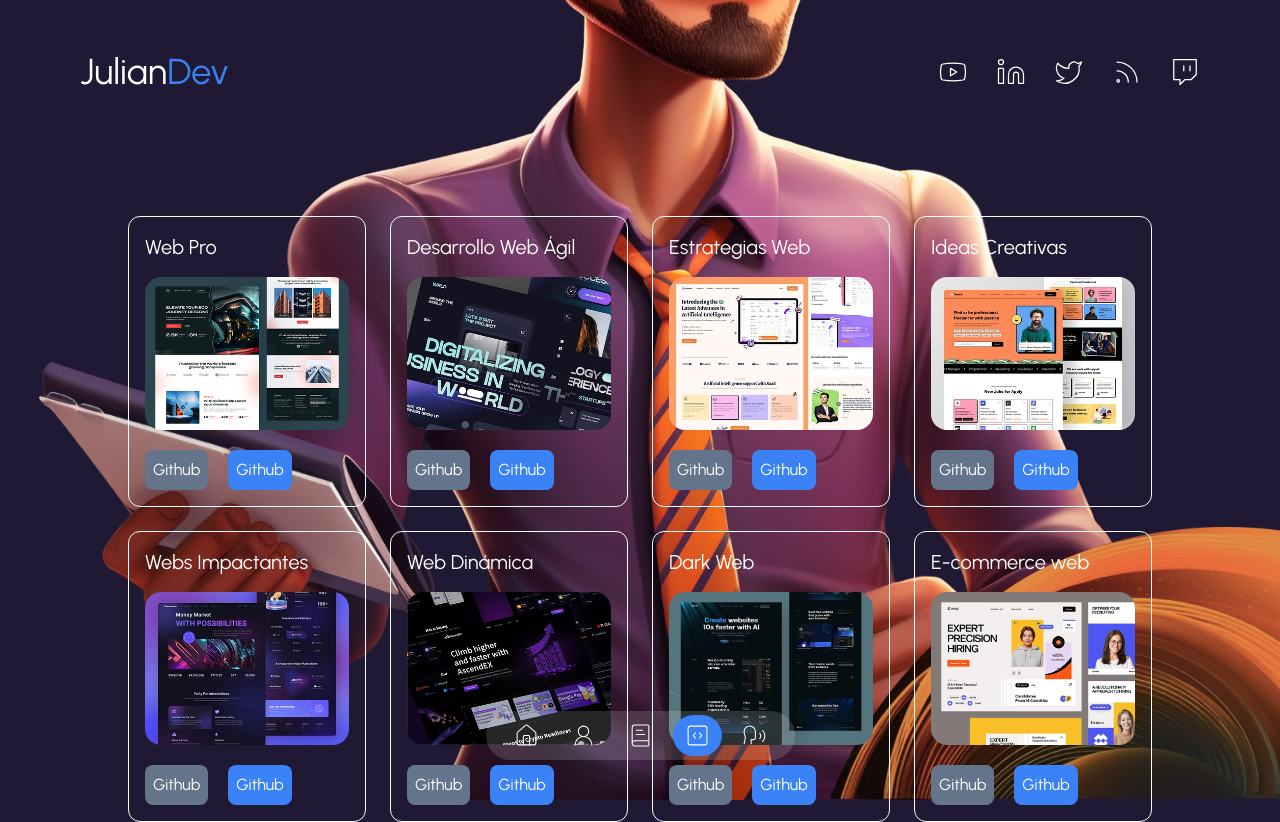
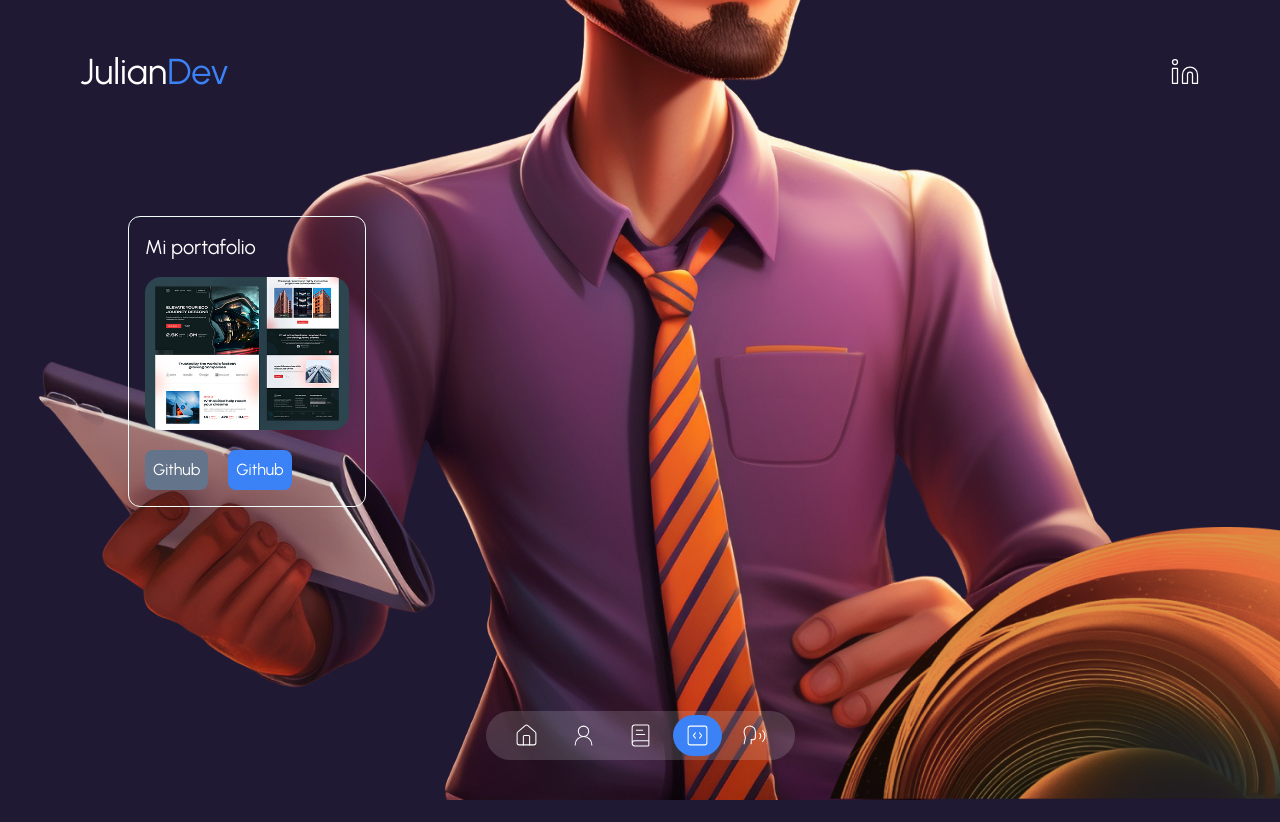
Before and after one commit to Julian19G/PortafolioFullStack, a Next.js app: page /portafolio in a window 1280 px wide. After the commit the page ends 800 px from the top, so only its background shows below. Built offline with nearby package versions, Linux system fonts and the light colour scheme.

Commit message:
personalizacion

```diff
--- a/data.tsx
+++ b/data.tsx
@@ -2,29 +2,9 @@ import { BookText, CodeSquare, HomeIcon, UserRound, Linkedin, Twitter, Rss, Twit
 
 export const socialNetworks = [
     {
-        id: 1,
-        logo: <Youtube size={30} strokeWidth={1} />,
-        src: "#!",
-    },
-    {
         id: 2,
         logo: <Linkedin size={30} strokeWidth={1} />,
-        src: "#!",
-    },
-    {
-        id: 3,
-        logo: <Twitter size={30} strokeWidth={1} />,
-        src: "#!",
-    },
-    {
-        id: 4,
-        logo: <Rss size={30} strokeWidth={1} />,
-        src: "#!",
-    },
-    {
-        id: 5,
-        logo: <Twitch size={30} strokeWidth={1} />,
-        src: "#!",
+        src: "https://www.linkedin.com/in/juli%C3%A1n-guerra-ria%C3%B1o-1a5b9b20b/",
     },
 ];
 
@@ -65,62 +45,57 @@ export const itemsNavbar = [
 export const dataAboutPage = [
     {
         id: 1,
-        title: "Frontend Developer",
-        subtitle: "TechSolutions",
-        description: "Colabora con un equipo dinámico para desarrollar interfaces de usuario atractivas y funcionales que impulsen el éxito de nuestros clientes en el mundo digital.",
-        date: "Nov 2023 ",
+        title: "Tecnico de Sistemas",
+        subtitle: "Institucion educativa don bosco",
+        description: "Empece mi carrera en el area de sistemas a la edad de 16 años, cursando un tecnico de sistemas en el cual aprendi a instalar sistemas operativos, hacer mantenimiento preventivo y correctivo y a reparar computadores.",
+        date: "Julio 2017 ",
     },
     {
         id: 2,
-        title: "Creador de Experiencias Digitales",
-        subtitle: "PixelCrafters",
-        description: "Trabaja en proyectos emocionantes que desafían los límites de la creatividad y la tecnología. Únete a nosotros mientras creamos experiencias digitales cautivadoras que inspiran y cautivan a nuestros usuarios.",
-        date: "May 2021",
+        title: "Tecnologo de desarrollo de sistemas",
+        subtitle: "Centro de estudios profecionales fcecep",
+        description: "En el 2021 empece mis estudios como tecnologo de sistemas, adquiriendo conocimiento en programacion, teniendo fortalezas en desarrollo web tanto backed como fronted formando asi un full stack",
+        date: "Abril 2025",
     },
     {
         id: 3,
-        title: "Especialista en Desarrollo Frontend",
-        subtitle: "CodeForge Solutions",
-        description: "Como desarrollador frontend, tendrás la oportunidad de colaborar en proyectos diversos y desafiantes que te permitirán expandir tus habilidades y dejar tu huella en el mundo digital.",
+        title: "Practicas empresariales",
+        subtitle: "Intersalud ocupacional",
+        description: "Como aprendiz de sistemas en intersalud ocupacional desarrolle la capacidad de dirigir un area de sistemas, ya que era el encargado del area, fortaleci mi conocimiento como tecnico de sistemas y aprendi a brindar soporte tanto virtual como fisico, capacitaciones, asignacion de equipos, cotizaciones de equipos,etc",
         date: "Ago 2019",
     },
     {
         id: 4,
-        title: "Prácticas Grado",
-        subtitle: "WebWizards Inc.",
-        description: "Únete a nosotros mientras creamos sitios web y aplicaciones interactivas que sorprenden y deleitan a nuestros clientes. Si tienes pasión por el diseño y la programación, y disfrutas colaborar en un entorno creativo, ¡queremos conocerte!        ",
-        date: "Mar 2018",
+        title: "Diplomado IoT",
+        subtitle: "Centro de estudios profecionales fcecep",
+        description: "Para poder terminar mi tecnologia de desarrollo en sistemas informatico hice un diplomado de IoT en el cual aprendi sobre el internet de las cosas, tambien aprendi sobre c+, arduino y thinkercad",
+        date: "Feb 2025",
+
+    },
+    {
+        id: 5,
+        title: "Bootcamp de Inteligencia Artificial",
+        subtitle: "MinTics",
+        description: "Actualmente me encuentro cursando un bootcamp de AI en donde estoy aprendiendo el lenguaje de programacion Python, tambien sobre deep learning, machine learning, redes neuronales, regresion y analizar datos",
+        date: "Actualmente",
+
     },
 ]
 
 export const dataCounter = [
     {
         id: 0,
-        endCounter: 10,
+        endCounter: 1,
         text: "Años de experiencia",
         lineRight: true,
         lineRightMobile: true,
     },
     {
-        id: 1,
-        endCounter: 80,
-        text: "Clientes satisfechos",
-        lineRight: true,
-        lineRightMobile: false,
-    },
-    {
         id: 2,
-        endCounter: 220,
-        text: "Proyectos finalizados",
+        endCounter: 1,
+        text: "Projecto realizados",
         lineRight: true,
         lineRightMobile: true,
-    },
-    {
-        id: 3,
-        endCounter: 30,
-        text: "Premios ganadores",
-        lineRight: false,
-        lineRightMobile: false,
     },
 ];
 
@@ -142,73 +117,19 @@ export const serviceData = [
     },
     {
         icon: <Book />,
-        title: "Copywriting",
-        description: "Creación de contenido persuasivo y atractivo que capta la atención de tu audiencia",
-    },
-    {
-        icon: <Rocket />,
-        title: "SEO",
-        description: "Optimización de tu presencia en línea mediante estrategias de SEO avanzadas, ",
+        title: "AI",
+        description: "Puedo crear modelos predictivos por inteligencia artificial",
     },
 ];
 
 export const dataPortfolio = [
     {
         id: 1,
-        title: "Web Pro",
+        title: "Mi portafolio",
         image: "/image-1.jpg",
-        urlGithub: "#!",
+        urlGithub: "https://github.com/Julian19G/Portafolio",
         urlDemo: "#!",
     },
-    {
-        id: 2,
-        title: "Desarrollo Web Ágil",
-        image: "/image-2.jpg",
-        urlGithub: "#!",
-        urlDemo: "#!",
-    },
-    {
-        id: 3,
-        title: "Estrategias Web",
-        image: "/image-3.jpg",
-        urlGithub: "#!",
-        urlDemo: "#!",
-    },
-    {
-        id: 4,
-        title: "Ideas Creativas",
-        image: "/image-4.jpg",
-        urlGithub: "#!",
-        urlDemo: "#!",
-    },
-    {
-        id: 5,
-        title: "Webs Impactantes",
-        image: "/image-5.jpg",
-        urlGithub: "#!",
-        urlDemo: "#!",
-    },
-    {
-        id: 6,
-        title: "Web Dinámica",
-        image: "/image-6.jpg",
-        urlGithub: "#!",
-        urlDemo: "#!",
-    },
-    {
-        id: 7,
-        title: "Dark Web ",
-        image: "/image-7.jpg",
-        urlGithub: "#!",
-        urlDemo: "#!",
-    },
-    {
-        id: 8,
-        title: "E-commerce web",
-        image: "/image-8.jpg",
-        urlGithub: "#!",
-        urlDemo: "#!",
-    }
 ];
 
 export const dataTestimonials = [
```
